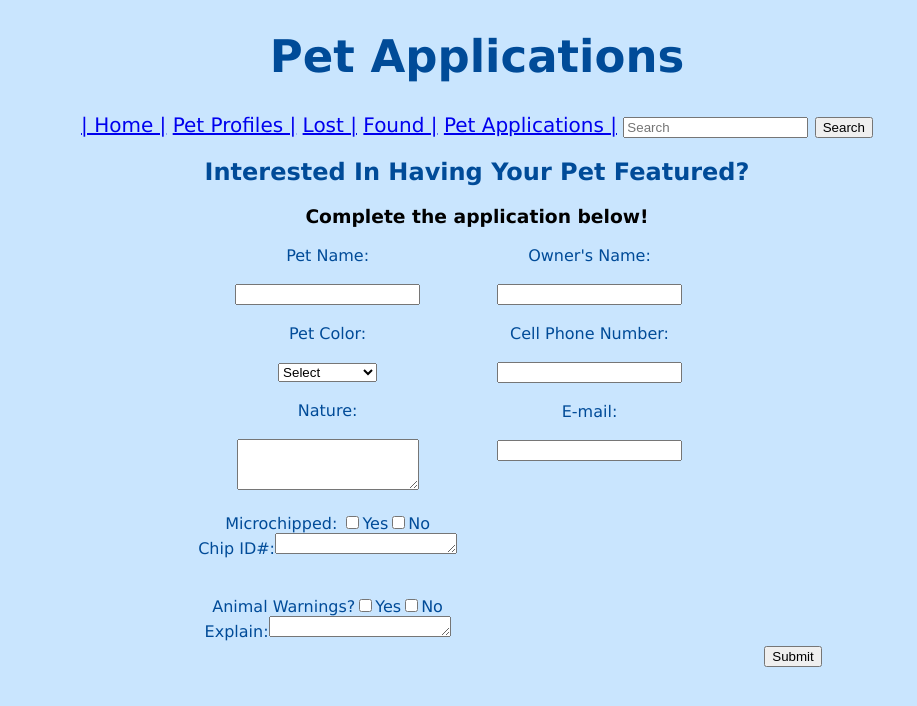
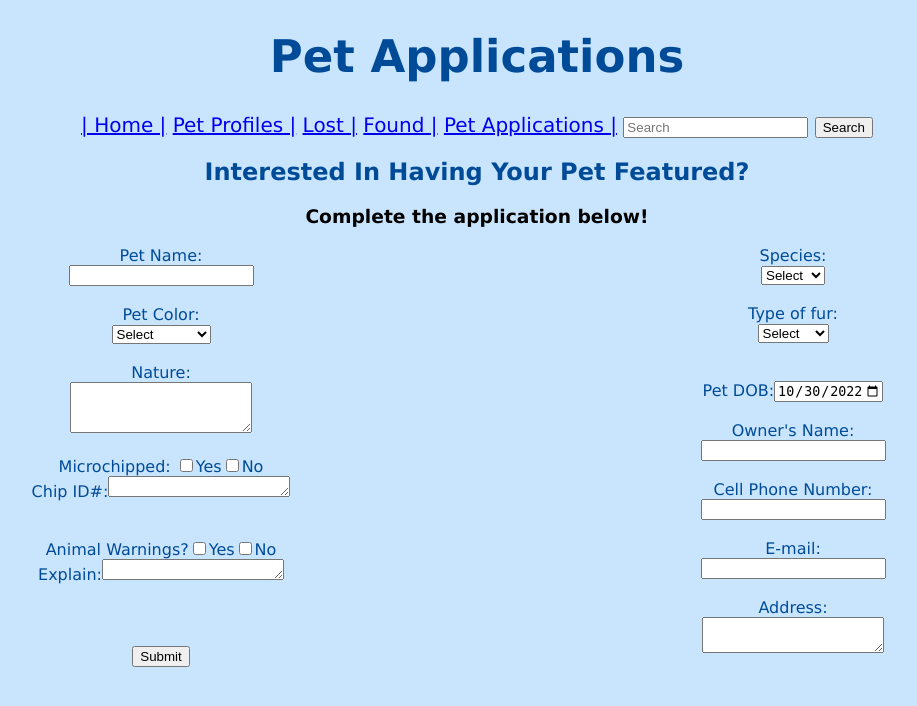
Before and after one commit to alhussainia/WebDevProject, a PHP site: page /petapplications.php in a window 1280 px wide. Shown: the top 706 px of the page, without its empty margins (163-1080 px from the left). Run offline with PHP 8.4, Linux system fonts and the light colour scheme.

Commit message:
edit pet applications

```diff
--- a/src/petapplications.php
+++ b/src/petapplications.php
@@ -18,17 +18,17 @@
     <div class = "forms" style="height: 400px; color: #004B98;">
     <div class="petform">
     <section class = "forum">
-    <form method = post style="float:right; margin-right:20px; color: #004B98;">
-        Pet Name:<br><br> <input name = "petName" type = "text">
-        <br>
+    <!--<form method = post style="float:center; margin-right:20px; color: #004B98;">-->
+        Pet Name:<br> <input name = "petName" type = "text">
         <br>
         <!-- Appearance:<br><br><textarea rows = "5" name = "appearance"></textarea> -->
     <html>
     <head></head>
     <body>
+        <br>
     Pet Color:
     <br>
-    <br>
+
     <select>
         <option value="Select">Select</option>}
         <option value="Black">Black</option>
@@ -45,7 +45,7 @@
     <html>
         <br>
         <br>
-        Nature:<br><br><textarea rows = "3" name = "nature"></textarea>
+        Nature:<br><textarea rows = "3" name = "nature"></textarea>
         <br>
         <br>
         Microchipped: <input name = "chipped" type = "checkbox" value = 1>Yes<input name = "no" type = "checkbox" value = 1>No
@@ -62,17 +62,63 @@
     </form>
     </div>
 
+    <div class = "petinfo">
+    <!--<form method = post style="float:center; margin-right:800px; color: #004B98;">-->
+    <html>
+    <head></head>
+    <body>
+    Species:
+    <br>
+    <select>
+        <option value="Select">Select</option>}
+        <option value="Dog">Dog</option>
+        <option value="Cat">Cat</option>
+        <option value="Bird">Bird</option>
+        <option value="Reptile">Reptile</option>
+        <option value="Other">Other</option>
+        </select>
+    </body>
+    <html>
+    <br>
+    <br>
+    <html>
+    <head></head>
+    <body>
+    Type of fur:
+    <br>
+    <select>
+        <option value="Select">Select</option>}
+        <option value="Short">Short</option>
+        <option value="Long">Long</option>
+        <option value="Curly">Curly</option>
+        <option value="Hairless">Hairless</option>
+        <option value="Other">Other</option>
+        </select>
+        <br>
+        <br>
+    </body>
+    <html>
+        <br>
+        Pet DOB:<input type="date" id="start" name="trip-start" value="2022-10-30" min="1990-01-01" max="2022-12-31">
+    </div>
+    <br>
+
+
+
     <div class= "ownerform">
-    <form method = post style="float:left; margin-left:20px; color: #004B98;">
-        Owner's Name: <br><br> <input name = "petName" type = "text">
+    <!--<form method = post style="float:center; margin-left:20px; color: #004B98;">-->
+        Owner's Name:<br> <input name = "petName" type = "text">
         <br>
         <br>
         <!--Cell-phone Number:<br><br><textarea name = "number"></textarea>-->
-        Cell Phone Number:<br><br><input type="tel" id="phone" name="phone" pattern="[0-9]{3}-[0-9]{2}-[0-9]{3}">
+        Cell Phone Number:<br><input type="tel" id="phone" name="phone" pattern="[0-9]{3}-[0-9]{2}-[0-9]{3}">
         <br>
         <br>
         <!--E-mail<br><br><label>Email Address</label>-->
-        E-mail:<br><br><input type="text" name="email_address" size="20"><mail></mail>
+        E-mail:<br><input type="text" name="email_address" size="20"><mail></mail>
+        <br>
+        <br>
+        Address:<br> <textarea rows = "2" name = "nature"></textarea>
         <br>
         <br>
     </form>
```
